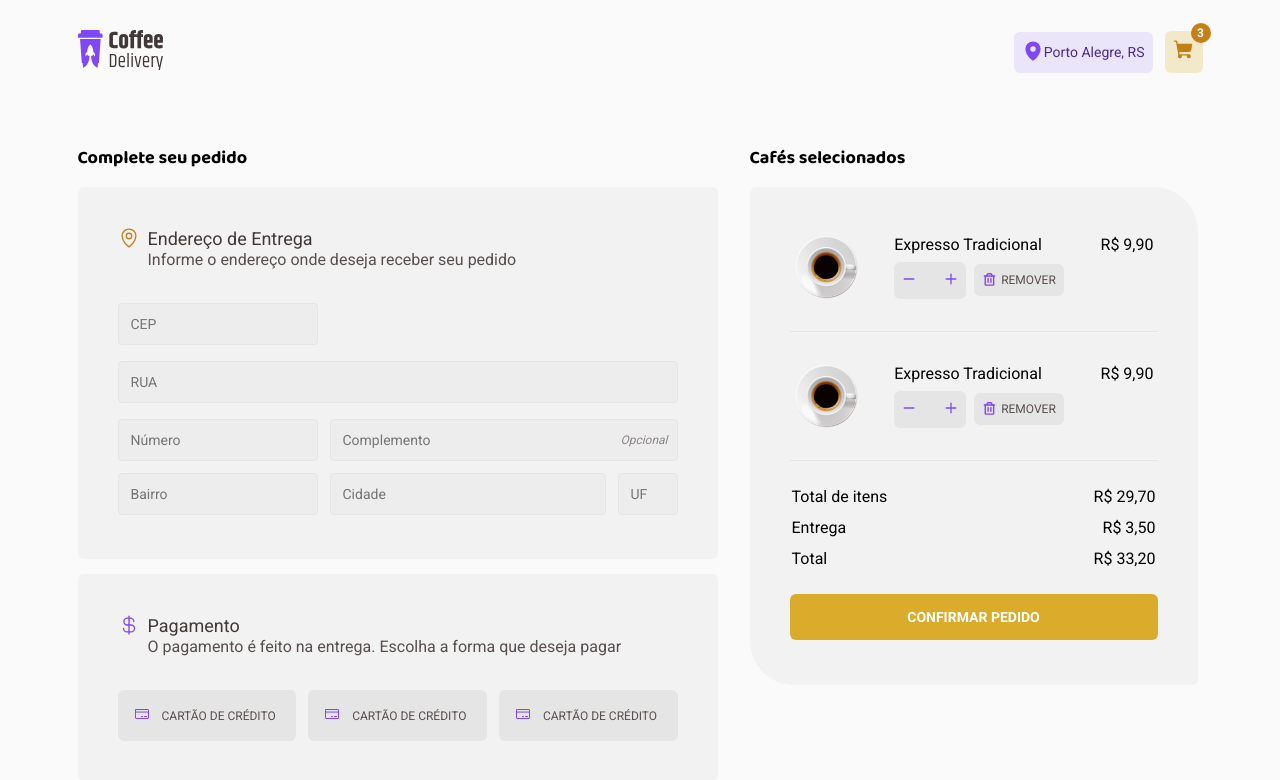
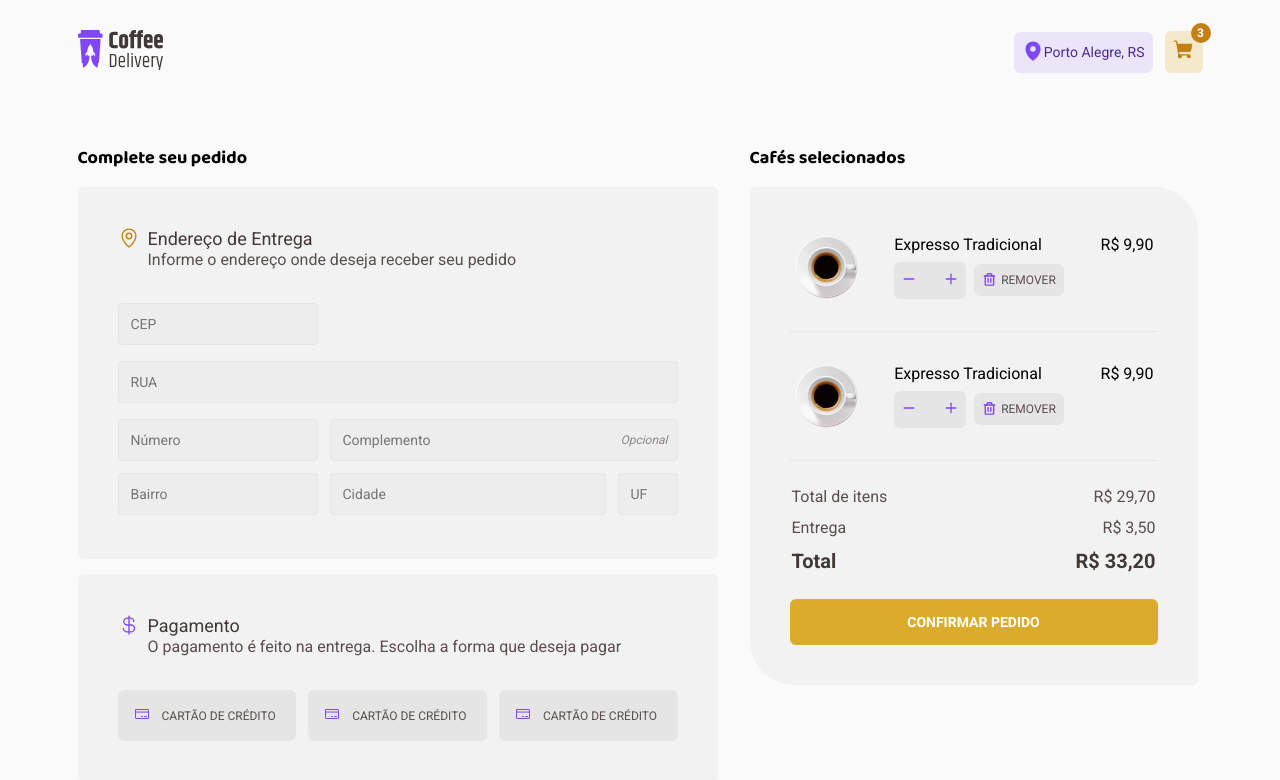
Before and after one commit to dharuanluigi/coffee-delivery, a React (Vite) app: page /checkout in a window 1280 px wide. Shown: the top 780 px of the page. Built offline with nearby package versions, Linux system fonts and the light colour scheme.

Commit message:
Fix: view total price font

```diff
--- a/src/pages/Checkout/index.tsx
+++ b/src/pages/Checkout/index.tsx
@@ -72,8 +72,12 @@ export function Checkout() {
                   <td>R$ 3,50</td>
                 </tr>
                 <tr>
-                  <td>Total</td>
-                  <td>R$ 33,20</td>
+                  <td>
+                    <span>Total</span>
+                  </td>
+                  <td>
+                    <span>R$ 33,20</span>
+                  </td>
                 </tr>
               </tbody>
             </ReviewTotalPrice>
--- a/src/pages/Checkout/styles.ts
+++ b/src/pages/Checkout/styles.ts
@@ -116,6 +116,14 @@ export const ReviewTotalPrice = styled.table`
     tr {
       display: flex;
       justify-content: space-between;
+
+      color: ${(props) => props.theme["base-text"]};
+
+      span {
+        color: ${(props) => props.theme["base-subtitle"]};
+        font-weight: 700;
+        font-size: 1.25rem;
+      }
     }
   }
 `;
```
